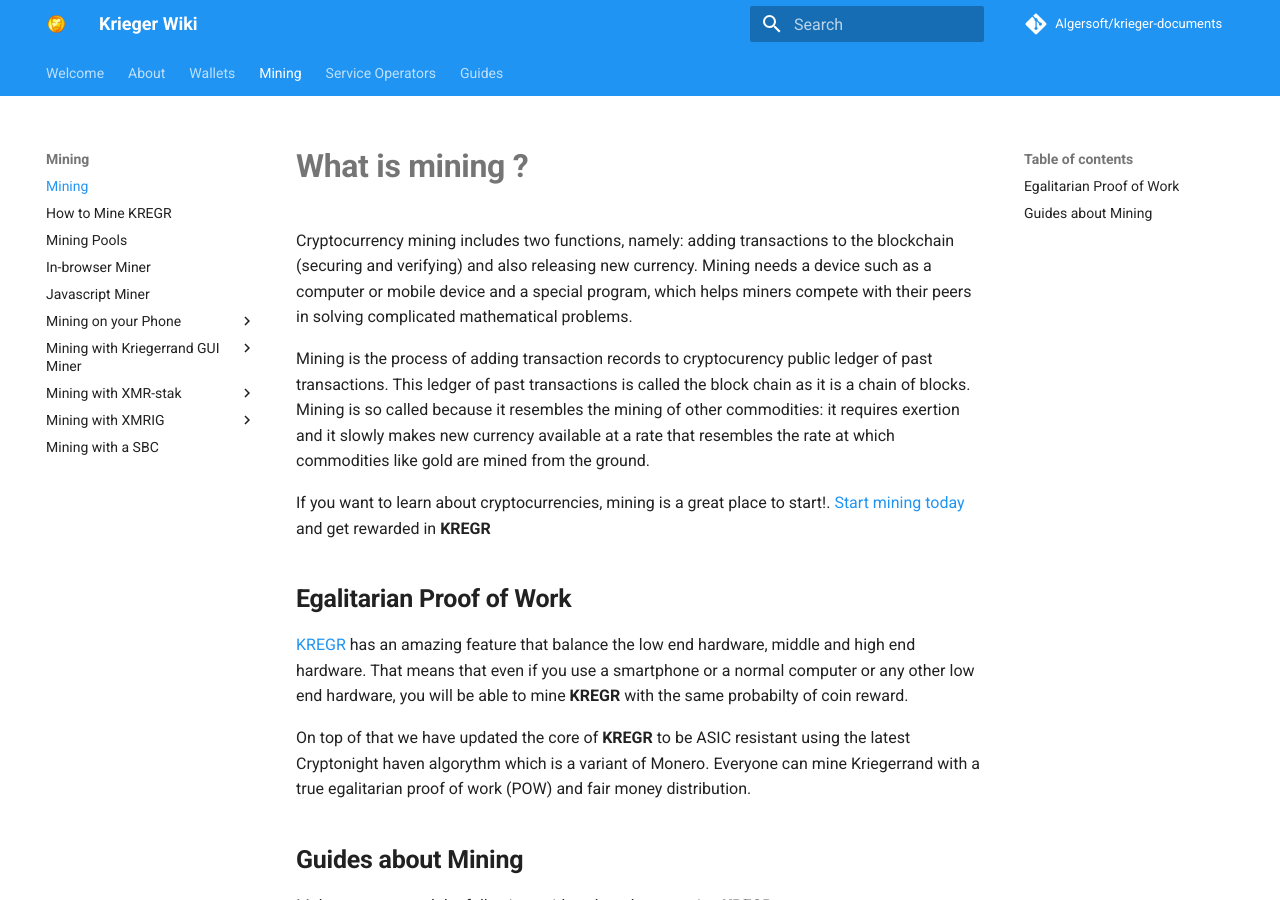
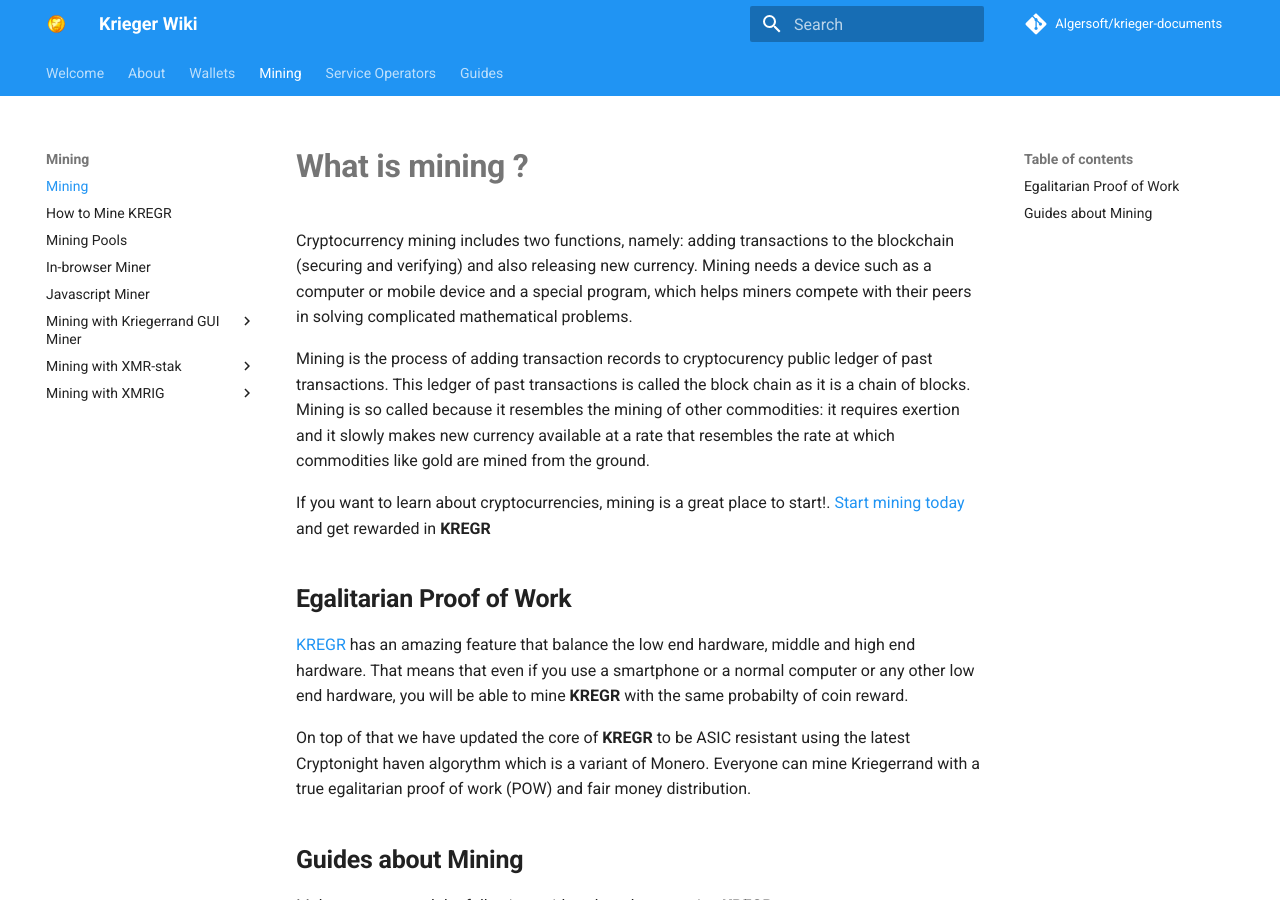
Before and after one commit to Algersoft/algersoftbible, an MkDocs documentation site: the page built from docs/mining/What-is-mining.md, in a window 1280 px wide and 900 px high. Built offline with MkDocs 1.6.1 and Material for MkDocs 9.7.7, drawn with Linux system fonts in a browser that asks for light colours; comment, search, counter and statistics services are not loaded; some of the changed lines change nothing that is shown.

Commit message:
Update mkdocs.yml

```diff
--- a/mkdocs.yml
+++ b/mkdocs.yml
@@ -122,28 +122,23 @@
       - What is Mining ?: mining/What-is-mining.md
       - How to Mine KREGR: mining/How-to-mine-KREGR.md
       - Mining Pools: mining/Pools.md
-      - In-browser Miner: mining/kriegerrand-in-browser-javascript-web-miner.md
-      - Javascript Miner: mining/kriegerrand-javascript-miner.md
-      - Mining on your Phone:
-        - Mine Kriegerrand from mobile: mining/mobile-mining/Mining-with-Phone.md
-        - Sleep Mining: mining/mobile-mining/Sleep-Mining.md
-        - Mining with Kriegerrand Wallet iOS: mining/mobile-mining/Mining-with-KREGR-Wallet-iOS.md
+      - In-browser Miner: mining/kriegerrand-in-browser-javascript-web-miner
+      - Javascript Miner: mining/kriegerrand-javascript-miner
       - Mining with Kriegerrand GUI Miner:
-        - Introduction: mining/KREGR-GUI-Miner.md
-        - How to use: mining/KREGR-GUI-Miner-using.md
-        - How to compile: mining/KREGR-GUI-Miner-Compile.md
-        - Update Details: mining/KREGR-GUI-Miner-Update.md
+        - Introduction: mining/KREGR-GUI-Miner
+        - How to use: mining/KREGR-GUI-Miner-using
+        - How to compile: mining/KREGR-GUI-Miner-Compile
+        - Update Details: mining/KREGR-GUI-Miner-Update
       - Mining with XMR-stak:
-        - What is XMR-stak: mining/XMR-Stak-index.md
-        - Mining on Windows: mining/XMR-Stak-windows-Guide.md
-        - Mining on Linux: mining/XMR-Stak-Linux-Guide.md
-        - Mining on Mac OS: mining/XMR-Stak-Mac-Guide.md
+        - What is XMR-stak: mining/XMR-Stak-index
+        - Mining on Windows: mining/XMR-Stak-windows-Guide
+        - Mining on Linux: mining/XMR-Stak-Linux-Guide
+        - Mining on Mac OS: mining/XMR-Stak-Mac-Guide
       - Mining with XMRIG:
-        - What is XMRIG: mining/XMRIG-index.md
-        - CPU Mining on Linux: mining/XMRIG-Guide-cpu-linux.md
-        - CPU Mining on Mac: mining/XMRIG-Guide-cpu-mac.md
-        - CPU Mining on Windows: mining/XMRIG-Guide-cpu-windows.md
-      - Mining with a SBC: mining/KREGR-Mining-Rasberry-Pi.md
+        - What is XMRIG: mining/XMRIG-index
+        - CPU Mining on Linux: mining/XMRIG-Guide-cpu-linux
+        - CPU Mining on Mac: mining/XMRIG-Guide-cpu-mac
+        - CPU Mining on Windows: mining/XMRIG-Guide-cpu-windows
     - Service Operators:
       - Ressources: service-operators/Resources.md
       - Compiling from Source: service-operators/Compiling-from-Source.md
@@ -156,7 +151,6 @@
         - HTTP RPC API: service-operators/MindBraind-daemon-http-rpc-api.md
         - Using Checkpoints: service-operators/Using-checkpoints-for-MindBraind.md
     - Guides:
-      - Dashboard:
-        - Presentation: guides/dashboard/dashboard.md
+      - FAQ / Common Sollutions: guides/FAQ-Sollutions.md
       - Bounty Programm: guides/Bounty-Program.md
       - Glossary: guides/Glossary.md
```
